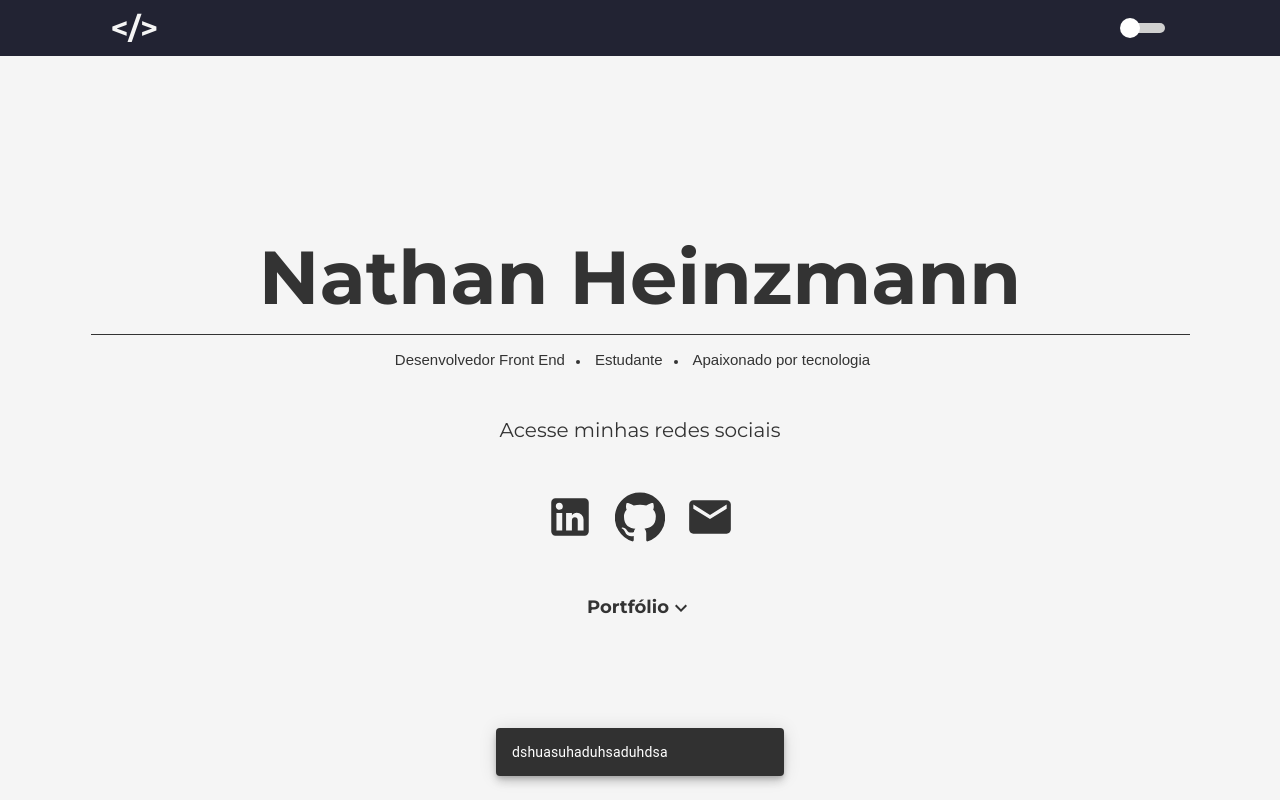
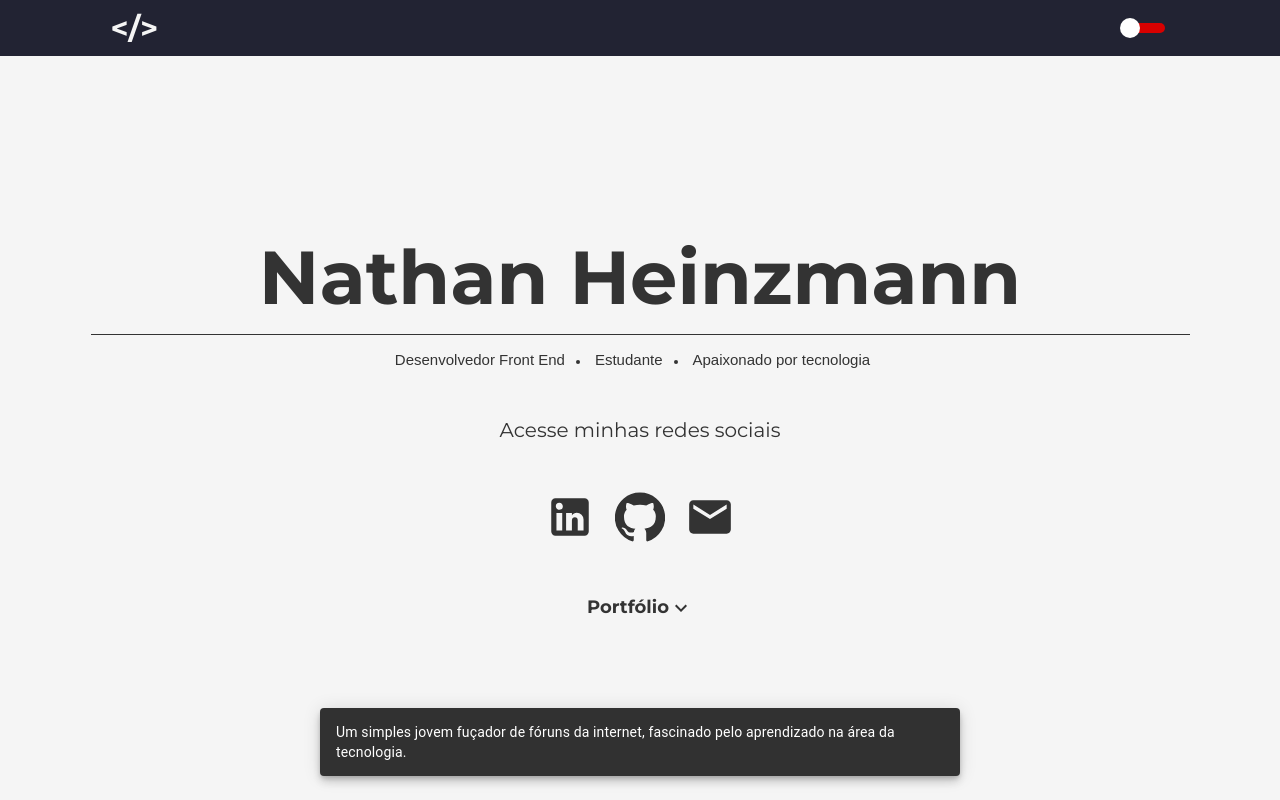
Before and after one commit to nathanheinzmann/my-portfolio, a React (Create React App) app: page / in a window 1280 px wide. Both pictures are taken after a click on the button "Apaixonado por tecnologia". Shown: the top 800 px of the page. Built offline with nearby package versions, Linux system fonts and the light colour scheme.

Commit message:
description, links & switch theme fixed

```diff
--- a/src/components/Header/index.tsx
+++ b/src/components/Header/index.tsx
@@ -37,8 +37,8 @@ const Header: React.FC<Props> = ({ toggleTheme }) => {
           height={10}
           width={40}
           handleDiameter={20}
-          offColor={shade(0.15, colors.secundary)}
-          onColor={shade(0.15, colors.secundary)}
+          offColor={shade(0.15, colors.link)}
+          onColor={shade(0.15, colors.link)}
         />
       </Wrapper>
     </Container>
--- a/src/components/Header/styles.ts
+++ b/src/components/Header/styles.ts
@@ -25,7 +25,7 @@ export const Wrapper = styled.div`
     color: #f5f5f5;
     text-decoration: none;
     &:hover {
-    color: grey;
+    color: ${props => props.theme.colors.link};
     }
   }
 `;
--- a/src/components/TopPage/index.tsx
+++ b/src/components/TopPage/index.tsx
@@ -108,7 +108,7 @@ const TopPage: React.FC<TopPageProps> = () => {
           open={open3}
           onClose={handleClose}
           TransitionComponent={transition}
-          message="dshuasuhaduhsaduhdsa"
+          message="Um simples jovem fuçador de fóruns da internet, fascinado pelo aprendizado na área da tecnologia."
           key={transition ? transition.name : ''}
         />
       </div>
--- a/src/components/TopPage/styles.ts
+++ b/src/components/TopPage/styles.ts
@@ -144,7 +144,9 @@ export const Item = styled.button`
 
   &:first-child, &:nth-child(2), &:nth-child(3){
     &:hover {
-      text-decoration: underline;
+      /* text-decoration: underline; */
+      color: ${props => props.theme.colors.link};
+      cursor: pointer;
     }
   }
 
@@ -237,6 +239,9 @@ export const Link = styled.div`
   font-weight: bold;
 
   > p {
+    &:hover{
+      color: ${props => props.theme.colors.link};
+    }
     display: flex;
     cursor: pointer;
   }
--- a/src/styles/styled.d.ts
+++ b/src/styles/styled.d.ts
@@ -13,6 +13,7 @@ declare module 'styled-components' {
 
       background: string;
       text: string;
+      link: string;
     }
   }
 }
--- a/src/styles/themes/dark.ts
+++ b/src/styles/themes/dark.ts
@@ -1,4 +1,5 @@
-export default {
+
+const dark = {
     title: 'dark',
 
     colors: {
@@ -8,6 +9,9 @@ export default {
       background: '#222',
       backgroundTop: '#222333',
       backgroundPortfolio: '#22233f',
-      text: '#fff'
+      text: '#fff',
+      link: 'yellow'
     },
 }
+
+export default dark;
--- a/src/styles/themes/light.ts
+++ b/src/styles/themes/light.ts
@@ -1,4 +1,4 @@
-export default {
+const light = {
   title: 'light',
 
   colors: {
@@ -8,6 +8,9 @@ export default {
     background: '#f5f5f5',
     backgroundTop: '#f5f5f5',
     backgroundPortfolio: '#f0f0f0',
-    text: '#333'
+    text: '#333',
+    link: 'red'
   },
 };
+
+export default light;
```
